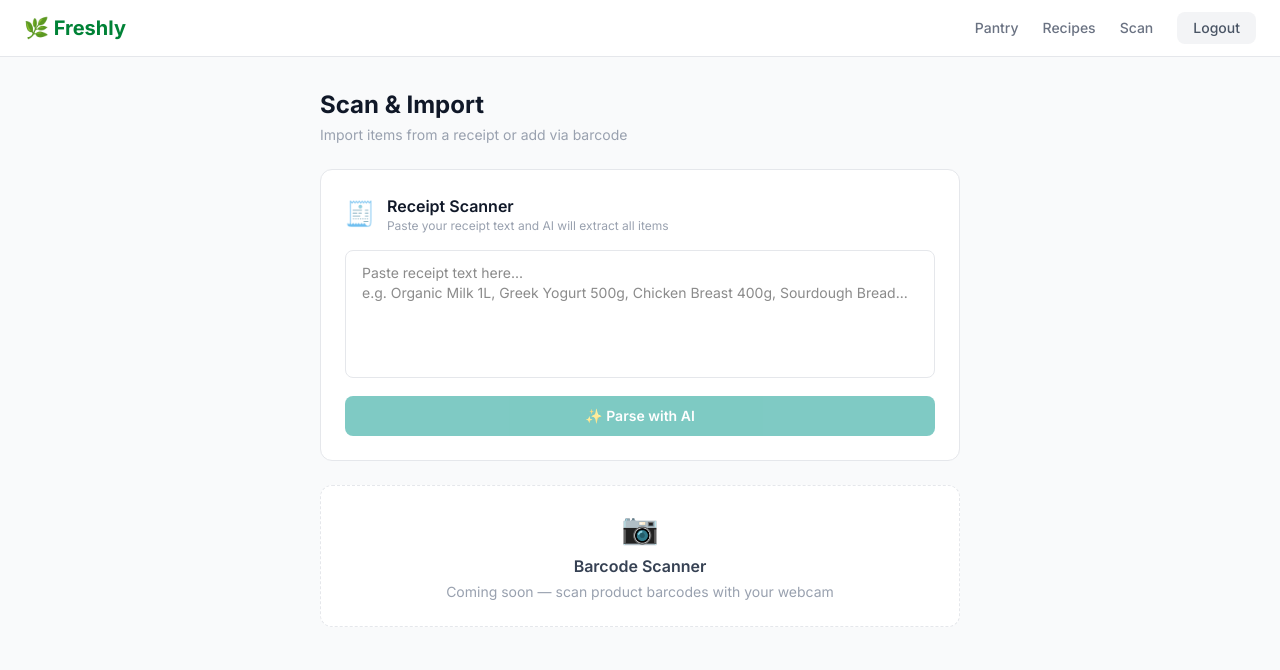
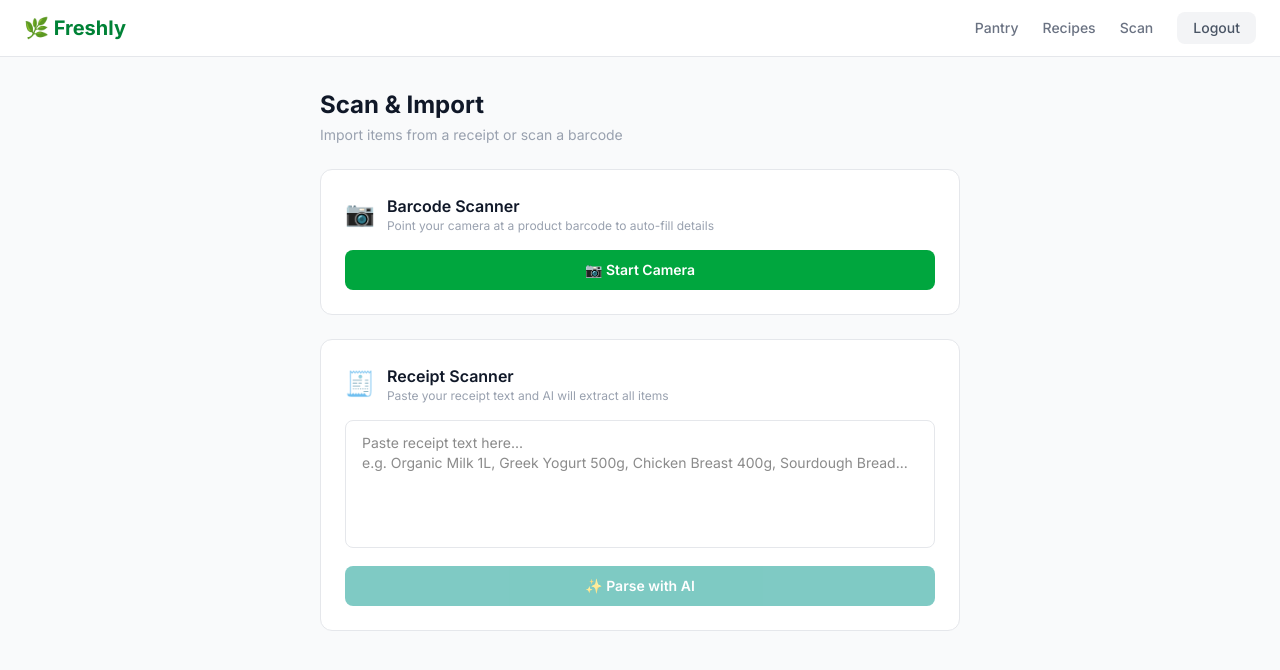
Before and after one commit to meghaasinghh/freshly, a Next.js app: page /dashboard/scan in a window 1280 px wide. Shown: the top 670 px of the page. Built offline with nearby package versions, Linux system fonts and the light colour scheme; no server answers; the database is empty.

Commit message:
feat: update scan page with barcode and receipt scanners combined

```diff
--- a/app/dashboard/scan/page.tsx
+++ b/app/dashboard/scan/page.tsx
@@ -1,10 +1,13 @@
 'use client'
+import { useState } from 'react'
 import { ReceiptScanner } from '@/components/scanner/ReceiptScanner'
+import { BarcodeScanner } from '@/components/scanner/BarcodeScanner'
 import { usePantry } from '@/hooks/usePantry'
 import { PantryItem } from '@/types'
 
 export default function ScanPage() {
-  const { bulkAdd } = usePantry()
+  const { bulkAdd, addItem } = usePantry()
+  const [lastAdded, setLastAdded] = useState<string | null>(null)
 
   const handleItemsFound = async (
     items: Omit<PantryItem, 'id' | 'user_id' | 'added_at'>[]
@@ -12,24 +15,31 @@ export default function ScanPage() {
     await bulkAdd(items)
   }
 
+  const handleBarcodeItem = async (
+    item: Omit<PantryItem, 'id' | 'user_id' | 'added_at'>
+  ) => {
+    await addItem(item)
+    setLastAdded(item.name)
+  }
+
   return (
     <div className="max-w-2xl mx-auto px-4 py-8">
       <div className="mb-6">
         <h1 className="text-2xl font-bold text-gray-900">Scan & Import</h1>
         <p className="text-gray-400 text-sm mt-1">
-          Import items from a receipt or add via barcode
+          Import items from a receipt or scan a barcode
         </p>
       </div>
 
+      {lastAdded && (
+        <div className="bg-green-50 border border-green-200 text-green-700 text-sm px-4 py-3 rounded-lg mb-4">
+          ✅ <strong>{lastAdded}</strong> added to your pantry! Set the expiry date from the dashboard.
+        </div>
+      )}
+
       <div className="flex flex-col gap-6">
+        <BarcodeScanner onItemFound={handleBarcodeItem} />
         <ReceiptScanner onItemsFound={handleItemsFound} />
-
-        {/* Barcode section - coming soon */}
-        <div className="bg-white rounded-xl border border-dashed border-gray-200 p-6 text-center">
-          <div className="text-3xl mb-2">📷</div>
-          <h2 className="font-semibold text-gray-700 mb-1">Barcode Scanner</h2>
-          <p className="text-sm text-gray-400">Coming soon — scan product barcodes with your webcam</p>
-        </div>
       </div>
     </div>
   )
```
